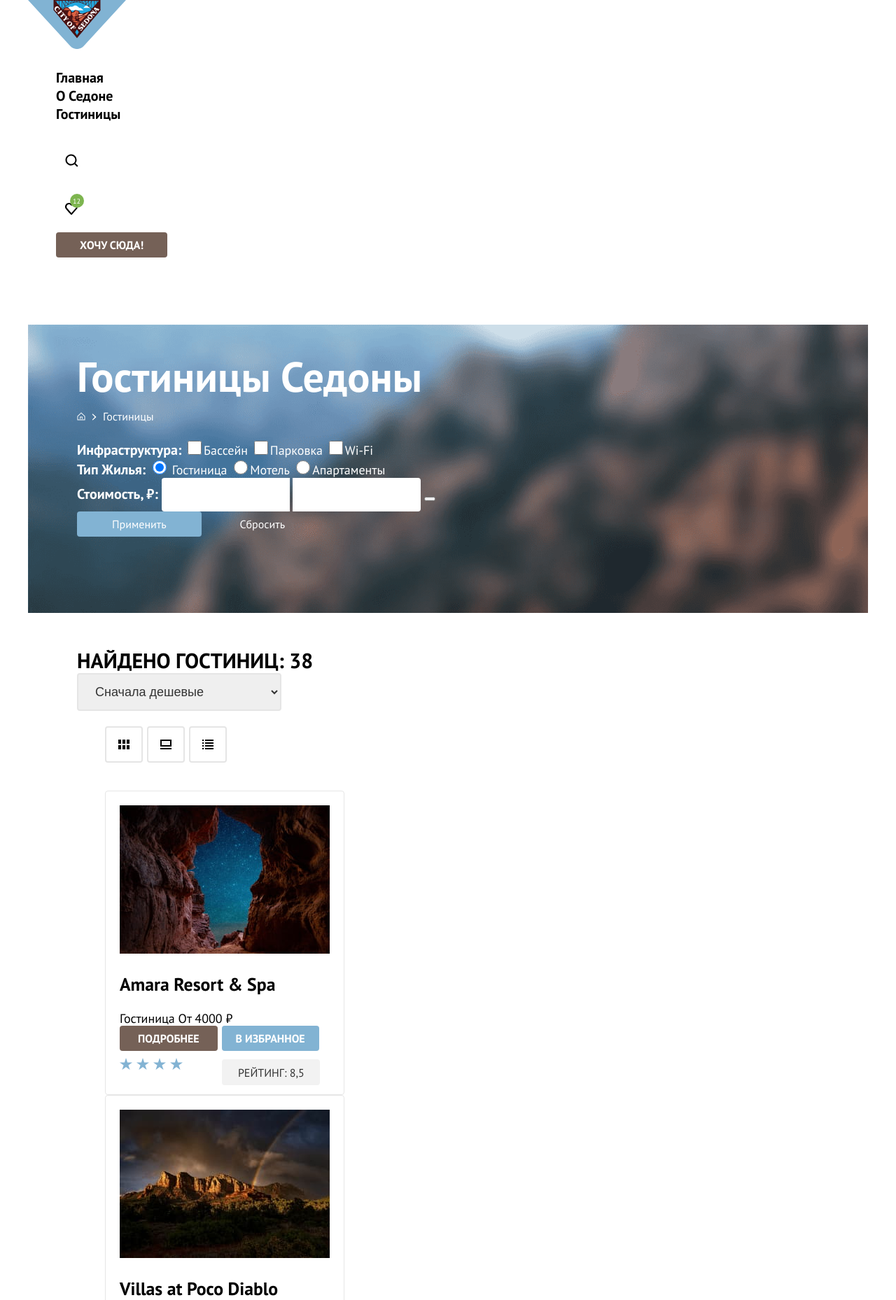
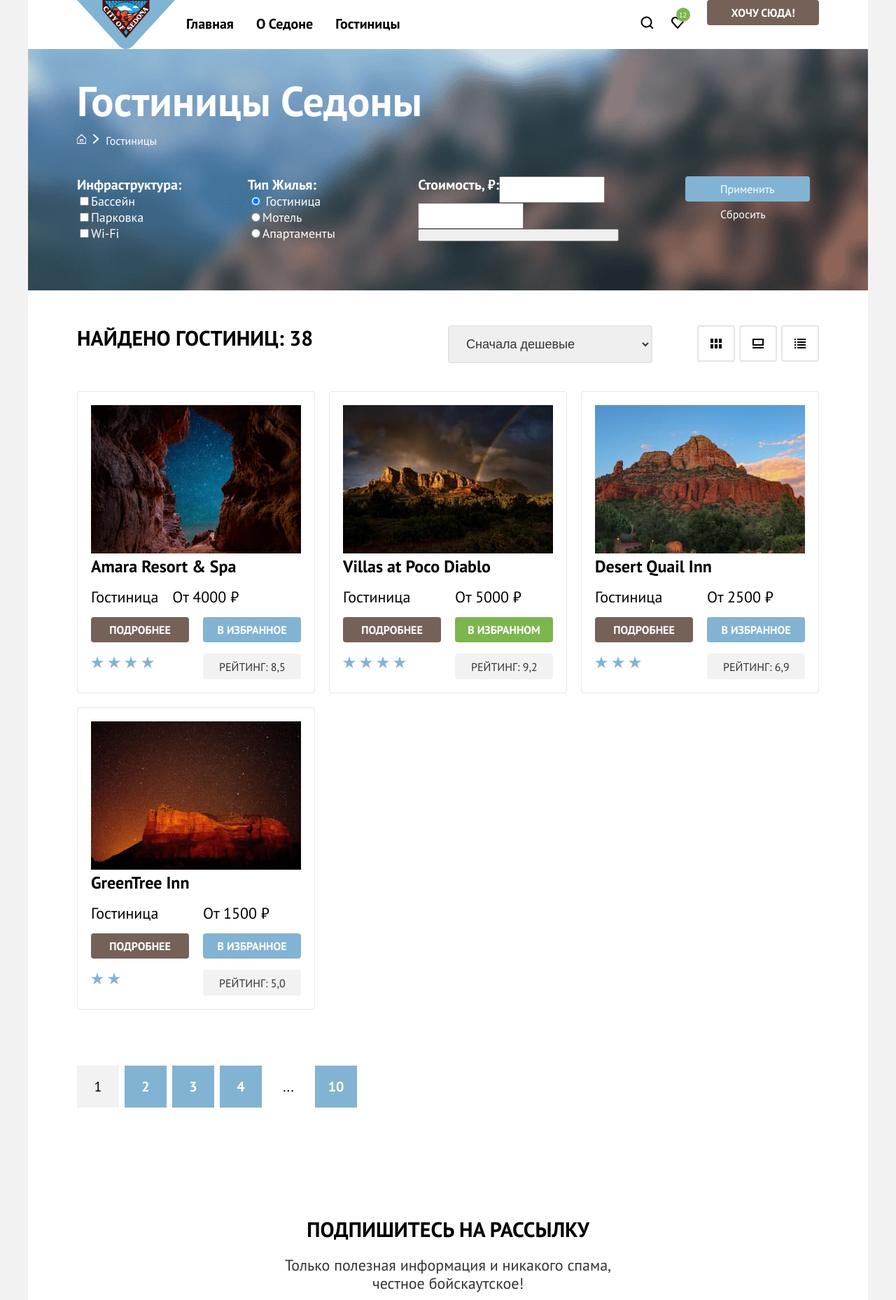
Before and after one commit to htmlacademy-htmlcss/2565795-sedona-2, a plain HTML site: page catalog.html in a window 1280 px wide. Shown: the top 1858 px of the page at 70% size. Drawn offline with Linux system fonts and the light colour scheme.

Commit message:
раздел 5.Флексбоксы. ДЗ

```diff
--- a/catalog.html
+++ b/catalog.html
@@ -16,44 +16,40 @@
             height="70"
             alt="Логотип Sedona"
           />
-          <ul>
-            <li class="nav-menu-link"><a href="index.html">Главная</a></li>
-            <li class="nav-menu-link">
-              <a href="index.html#reasons_visit">О Седоне</a>
+          <ul class="nav-menu-links">
+            <li class="nav-menu-link-item">
+              <a href="index.html" class="nav-menu-link">Главная</a>
             </li>
-            <li class="nav-menu-link"><a href="catalog.html">Гостиницы</a></li>
+            <li class="nav-menu-link-item">
+              <a href="index.html#reasons_visit" class="nav-menu-link"
+                >О Седоне</a
+              >
+            </li>
+            <li class="nav-menu-link-item">
+              <a href="catalog.html" class="nav-menu-link">Гостиницы</a>
+            </li>
           </ul>
         </nav>
         <div class="others-links-header">
-          <ul>
+          <ul class="others-links-header-list">
             <li>
               <a href="#" class="links-icon icon-search"></a>
             </li>
             <li>
               <a href="#" class="links-icon icon-favorites"></a>
             </li>
-            <li><a href="#" class="btn want-here">ХОЧУ СЮДА!</a></li>
           </ul>
+          <button class="btn want-here">ХОЧУ СЮДА!</button>
         </div>
       </div>
     </header>
-    <main>
+    <main class="main-container">
       <section id="filter-hotels">
         <div class="container-filter-hotels">
           <h1 class="catalog-header">Гостиницы Седоны</h1>
           <div class="icons-breadcrumbs">
-            <img
-              src="images/icons-home.svg"
-              width="12"
-              height="12"
-              alt="Иконка возврата на главную"
-            />
-            <img
-              src="images/icons-breadcrumbs.svg"
-              width="6.39"
-              height="10"
-              alt="Хлебные крошки"
-            />
+            <a class="breadcrumbs-home" href="#"></a>
+            <a class="breadcrumbs-arrow" href=""></a>
             <span>Гостиницы</span>
           </div>
           <form
@@ -62,7 +58,7 @@
             class="all-form"
           >
             <div class="infrastructure-form">
-              <span class="form-title">Инфраструктура:</span>
+              <span class="form-header">Инфраструктура:</span>
               <label>
                 <input type="checkbox" name="pool" id="pool" />Бассейн
               </label>
@@ -74,7 +70,7 @@
               </label>
             </div>
             <div class="housing-form">
-              <span class="form-title">Тип Жилья:</span>
+              <span class="form-header">Тип Жилья:</span>
               <label>
                 <input
                   type="radio"
@@ -103,25 +99,29 @@
               </label>
             </div>
             <div class="price-form">
-              <span class="form-title">Стоимость, ₽:</span>
-              <input type="text" name="price-1" value="0" />
-              <input type="text" name="price-2" value="9000" />
+              <span class="form-header">Стоимость, ₽:</span>
+              <input type="text" name="price-1" value="0" class="input-1" />
+              <input type="text" name="price-2" value="9000" class="input-2" />
               <button></button>
             </div>
+            <div class="btns-form">
               <input
                 type="submit"
                 value="Применить"
                 class="infrastructure-form-btn"
               />
               <button class="infrastructure-form-btn reset">Сбросить</button>
+            </div>
           </form>
         </div>
       </section>
       <section id="result-search">
-        <div class="container-result-search">
-          <div class="filter-search-wrapper">
+        <div class="container-filter-search">
+          <div class="filter-search-text">
             <h2 class="visually-hidden">Результаты поиска</h2>
             <span class="search-header">Найдено гостиниц: 38</span>
+          </div>
+          <div class="filter-search-activity">
             <form action="https://echo.htmlacademy.ru/" method="get">
               <select
                 name="filter-price"
@@ -143,8 +143,9 @@
               </li>
             </ul>
           </div>
+        </div>
         <div class="list-hotels-wrapper">
-            <ul>
+          <ul class="list-hotels">
             <li class="hotel">
               <img
                 src="images/hotel-1.jpg"
@@ -152,20 +153,20 @@
                 height="212"
                 alt="Фото гостиницы"
               />
+              <div class="hotel-item-text">
                 <h3 class="title-hotel">Amara Resort & Spa</h3>
-                <div class="text-hotel">
                 <span>Гостиница</span>
                 <span>От 4000 ₽</span>
-                </div>
                 <button class="detail-btn">ПОДРОБНЕЕ</button>
                 <button class="add-favorite-btn">В ИЗБРАННОЕ</button>
-                <img
-                  src="images/stars-4.svg"
-                  width="140"
-                  height="37"
-                  alt="Количество звезд у гостиницы : 4"
-                />
+                <div class="stars">
+                  <span class="star"></span>
+                  <span class="star"></span>
+                  <span class="star"></span>
+                  <span class="star"></span>
+                </div>
                 <span class="rating">Рейтинг: 8,5</span>
+              </div>
             </li>
             <li class="hotel">
               <img
@@ -174,20 +175,20 @@
                 height="212"
                 alt="Фото гостиницы"
               />
+              <div class="hotel-item-text">
                 <h3 class="title-hotel">Villas at Poco Diablo</h3>
-                <div class="text-hotel">
                 <span class="housing-class">Гостиница</span>
                 <span class="price">От 5000 ₽</span>
-                </div>
                 <button class="detail-btn">ПОДРОБНЕЕ</button>
                 <button class="add-favorite-btn">В ИЗБРАННОМ</button>
-                <img
-                  src="images/stars-4.svg"
-                  width="140"
-                  height="37"
-                  alt="Количество звезд у гостиницы : 4"
-                />
+                <div class="stars">
+                  <span class="star"></span>
+                  <span class="star"></span>
+                  <span class="star"></span>
+                  <span class="star"></span>
+                </div>
                 <span class="rating">Рейтинг: 9,2</span>
+              </div>
             </li>
             <li class="hotel">
               <img
@@ -196,20 +197,19 @@
                 height="212"
                 alt="Фото гостиницы"
               />
+              <div class="hotel-item-text">
                 <h3 class="title-hotel">Desert Quail Inn</h3>
-                <div class="text-hotel">
                 <span class="housing-class">Гостиница</span>
                 <span class="price">От 2500 ₽</span>
-                </div>
                 <button class="detail-btn">ПОДРОБНЕЕ</button>
                 <button class="add-favorite-btn">В ИЗБРАННОЕ</button>
-                <img
-                  src="images/stars-3.svg"
-                  width="140"
-                  height="37"
-                  alt="Количество звезд у гостиницы : 3"
-                />
+                <div class="stars">
+                  <span class="star"></span>
+                  <span class="star"></span>
+                  <span class="star"></span>
+                </div>
                 <span class="rating">Рейтинг: 6,9</span>
+              </div>
             </li>
             <li class="hotel">
               <img
@@ -218,20 +218,18 @@
                 height="212"
                 alt="Фото гостиницы"
               />
+              <div class="hotel-item-text">
                 <h3 class="title-hotel">GreenTree Inn</h3>
-                <div class="text-hotel">
                 <span class="housing-class">Гостиница</span>
                 <span class="price">От 1500 ₽</span>
-                </div>
                 <button class="detail-btn">ПОДРОБНЕЕ</button>
                 <button class="add-favorite-btn">В ИЗБРАННОЕ</button>
-                <img
-                  src="images/stars-2.svg"
-                  width="140"
-                  height="37"
-                  alt="Количество звезд у гостиницы : 2"
-                />
+                <div class="stars">
+                  <span class="star"></span>
+                  <span class="star"></span>
+                </div>
                 <span class="rating">Рейтинг: 5,0</span>
+              </div>
             </li>
           </ul>
         </div>
@@ -243,16 +241,14 @@
           <li class="page"><span>...</span></li>
           <li class="page"><a href="#">10</a></li>
         </ul>
-        </div>
       </section>
     </main>
     <footer>
       <section id="footer-subscription">
         <div class="container-footer-subscription footer-catalog">
-          <div class="footer-subscription-wrapper">
-            <article>
-              <h2>ПОДПИШИТЕСЬ НА РАССЫЛКУ</h2>
-              <p>
+          <article class="subscription-article">
+            <h2 class="subscription-header">ПОДПИШИТЕСЬ НА РАССЫЛКУ</h2>
+            <p class="subscription-text">
               Только полезная информация и никакого спама,<br />
               честное бойскаутское!
             </p>
@@ -265,11 +261,10 @@
             <input type="submit" class="subscribe-btn" value="ПОДПИСАТЬСЯ" />
           </article>
         </div>
-        </div>
       </section>
       <section id="footer-company-info">
         <div class="footer-company-info-container">
-          <ul>
+          <ul class="social-networks">
             <li>
               <a href="#" class="links-icon icon-vk" title="Ссылка на vk"></a>
             </li>
--- a/styles/styles.css
+++ b/styles/styles.css
@@ -1,3 +1,4 @@
+/* SETTINGS */
 @font-face {
   font-family: "PT Sans";
   src: url(../fonts/ptsans-400.woff2) format("woff2");
@@ -15,13 +16,39 @@
 .visually-hidden {
   display: none;
 }
+ul {
+  list-style: none;
+}
+ul,
+h1,
+h2,
+h3,
+img,
+li,
+a,
+button,
+span,
+section,
+p,
+div {
+  margin: 0;
+  padding: 0;
+}
 input,
 button {
   font-family: inherit;
   font-weight: inherit;
   color: inherit;
 }
+html {
+  background-color: rgba(242, 242, 242, 1);
+  margin: 0;
+  min-height: 100%;
+}
 body {
+  display: flex;
+  flex-direction: column;
+  min-height: 100%;
   box-sizing: border-box;
   font-family: "PT Sans", sans-serif;
   font-size: 22px;
@@ -29,24 +56,59 @@ body {
   font-weight: 400;
   background-color: rgba(255, 255, 255, 1);
   color: rgba(0, 0, 0, 1);
-  width: 1200px;
+  max-width: 1200px;
   margin: 0 auto;
+  list-style: none;
 }
+.main-container {
+  flex-grow: 1;
+}
+
+/* HEADER */
 .container-header {
-  height: 64px;
+  display: flex;
+  justify-content: space-between;
+  padding-left: 70px;
+  padding-right: 70px;
+}
+.nav-menu-header {
+  display: flex;
+}
+.nav-menu-links {
+  display: flex;
+  width: 507px;
 }
 .nav-menu-link {
-  list-style: none;
-}
-.nav-menu-link a {
   font-size: 20px;
   line-height: 24px;
   font-weight: 700;
   text-decoration: none;
   color: rgba(0, 0, 0, 1);
 }
-.nav-menu-link a:hover {
-  border-bottom: 2px solid rgba(117, 98, 87, 1);
+.nav-menu-link-item {
+  padding: 20px 16px;
+}
+.others-links-header {
+  display: flex;
+  width: 268px;
+  justify-content: space-between;
+}
+.others-links-header-list {
+  display: flex;
+  max-width: 80px;
+}
+.btn {
+  background-color: rgba(117, 97, 87, 1);
+  border: none;
+  border-radius: 4px;
+  font-weight: 700;
+  color: rgba(255, 255, 255, 1);
+}
+.want-here {
+  width: 160px;
+  height: 36px;
+  font-size: 16px;
+  line-height: 20px;
 }
 .links-icon {
   display: inline-block;
@@ -63,22 +125,11 @@ body {
   width: 44px;
   height: 64px;
 }
-.btn {
-  text-decoration: none;
-  padding: 8px 34px;
-  background-color: rgba(117, 97, 87, 1);
-  border-radius: 4px;
-  color: rgba(255, 255, 255, 1);
-}
-.want-here {
-  font-size: 16px;
-  line-height: 20px;
-  font-weight: 700;
-  border: none;
-}
+
+/* WELCOME */
 .container-welcome-image {
+  background: aliceblue url(../images/mountains-background.jpg) no-repeat center;
   height: 485px;
-  background: aliceblue url(../images/mountains-background.jpg) no-repeat center;
   margin-bottom: 69px;
 }
 .container-welcome-image img {
@@ -89,49 +140,56 @@ body {
 .container-welcome-text {
   text-align: center;
   margin-bottom: 90px;
+  color: rgba(51, 51, 51, 1);
 }
-.list-header {
+.welcome-header {
+  margin: 0 auto;
+  width: 620px;
+  margin-bottom: 25px;
   text-transform: uppercase;
   font-size: 30px;
-  font-weight: 700;
   line-height: 36px;
-  margin: 0 auto;
-  margin-bottom: 20px;
-  text-align: center;
-}
-.welcome-header {
-  width: 620px;
-  margin-bottom: 25px;
 }
 .container-sedona-info {
   margin-bottom: 64px;
 }
-ul {
-  list-style: none;
+
+/* REASONS */
+
+.list-reasons {
+  display: flex;
+  flex-direction: row;
+  flex-wrap: wrap;
 }
-.list-elem {
-  width: 400px;
+.list-reason-item {
+  flex: 0 0 400px;
   text-align: center;
   padding-top: 112px;
   padding-bottom: 112px;
 }
 
-.list-header {
+.list-reason-header {
   margin: 0 auto;
   width: 175px;
   text-transform: uppercase;
-  font-weight: 700;
   font-size: 24px;
   line-height: 28px;
-  margin-bottom: 30px;
+  font-weight: 700;
+  margin-bottom: 62px;
 }
-.list-elem-text {
+.list-reason-item-text {
   margin: 0 auto;
   padding-left: 85px;
   padding-right: 85px;
   color: rgba(51, 51, 51, 1);
   font-size: 18px;
   line-height: 21px;
+}
+.reason-image {
+  display: block;
+  height: 385px;
+  flex: 0 0 800px;
+  padding: 0;
 }
 .dark {
   padding-top: 102px;
@@ -145,48 +203,91 @@ ul {
 .light {
   background-color: rgba(131, 179, 211, 0.2);
 }
+
+/* ADVICE */
+
 .container-advice {
   text-align: center;
-  margin-bottom: 64px;
 }
 .wrapper-advice-text {
   margin-bottom: 64px;
 }
 .advice-header {
+  font-size: 30px;
+  line-height: 36px;
+  margin: 0 auto;
   width: 505px;
+  text-transform: uppercase;
+  margin-bottom: 20px;
 }
-.wrapper-advice-list {
-  margin-bottom: 96px;
+
+.advice-text {
+  color: rgba(51, 51, 51, 1);
 }
+
 .advice-list {
-  padding-top: 81px;
-  padding-bottom: 81px;
+  display: flex;
+  flex-direction: row;
 }
-.list-elem img {
+.advice-item {
+  width: 230px;
+  padding: 81px 85px;
+  color: rgba(51, 51, 51, 1);
+  font-size: 18px;
+  line-height: 21px;
+}
+.advice-item-header {
+  text-transform: uppercase;
+  font-size: 24px;
+  line-height: 28px;
   margin-bottom: 30px;
 }
-.wrapper-advice-search-header {
-  margin-bottom: 54px;
+.advice-item img {
+  margin-bottom: 30px;
+}
+
+/* ADVICE-SEARCH */
+.container-hotel-search {
+  padding-top: 96px;
+  padding-bottom: 96px;
+  text-align: center;
+}
+.hotel-search-header {
+  font-size: 30px;
+  line-height: 36px;
+  margin-bottom: 20px;
+  text-transform: uppercase;
 }
 .search-hotel {
   padding: 8px 50px;
   font-size: 20px;
   line-height: 36px;
 }
+.hotel-search-text {
+  margin-bottom: 54px;
+}
+
+/* SUBSCRIPTION */
+
 .container-footer-subscription {
   text-align: center;
-  height: 415px;
   background-color: rgba(0, 0, 0, 1);
   color: white;
   background-image: url(../images/background-subscribe.jpg);
   background-size: cover;
   background-repeat: no-repeat;
 }
-.footer-subscription-wrapper {
+.subscription-article {
   padding-top: 96px;
+  padding-bottom: 104px;
+}
+.subscription-header {
+  font-size: 30px;
+  line-height: 36px;
+  margin-bottom: 20px;
 }
 
-article p {
+.subscription-text {
   margin-bottom: 54px;
 }
 .subscribe-input {
@@ -210,8 +311,20 @@ article p {
   border-bottom-right-radius: 4px;
   border: none;
 }
+
+/* FOOTER */
+
 .footer-company-info-container {
-  padding: 40px 70px;
+  padding: 40px 70px 30px;
+  display: flex;
+  flex-direction: row;
+  justify-content: space-between;
+}
+.social-networks {
+  width: 142px;
+  display: flex;
+  flex-direction: row;
+  justify-content: space-around;
 }
 .icon-vk {
   background-image: url(../images/footer-logo-vk.svg);
@@ -240,69 +353,91 @@ article p {
   height: 33px;
 }
 
-/* CATALOG */
+/* CATALOG PAGE */
 
 .container-filter-hotels {
   position: relative;
   color: rgba(255, 255, 255, 1);
-  margin-top: 400px; /*Убрать */
-  height: 412px;
   background: black url(../images/background-filter.png) no-repeat;
   background-size: cover;
   margin-bottom: 50px;
+  padding: 35px 70px 70px;
 }
-
 .catalog-header {
   font-size: 60px;
   line-height: 78px;
   font-weight: 700;
-  padding-left: 70px;
-  padding-top: 35px;
+  margin-bottom: 8px;
 }
 .icons-breadcrumbs {
+  width: 114px;
+  display: flex;
+  flex-direction: row;
+  justify-content: space-between;
+  margin-bottom: 40px;
   font-size: 16px;
   line-height: 21px;
-  position: absolute;
-  left: 70px;
-  top: 121px;
+  font-weight: 400;
 }
-.icons-breadcrumbs img {
-  margin-right: 5px;
+
+.breadcrumbs-home {
+  display: block;
+  background-image: url(../images/icons-home.svg);
+  background-repeat: no-repeat;
+  background-size: cover;
+  background-position: center;
+  width: 13px;
+  height: 15px;
 }
-.all-form {
-  padding-left: 70px;
-  font-size: 18px;
-  line-height: 23px;
+.breadcrumbs-arrow {
+  display: block;
+  background-image: url(../images/icons-breadcrumbs.svg);
+  background-repeat: no-repeat;
+  background-size: cover;
+  background-position: center;
+  width: 8px;
+  height: 15px;
 }
-.form-title {
+
+.form-header {
   font-size: 20px;
   line-height: 24px;
   font-weight: 700;
 }
-.infrastructure-form input {
-  border-radius: 4px;
-  width: 20px;
-  height: 20px;
+.all-form {
+  display: flex;
+  flex-direction: row;
+  font-size: 18px;
+  line-height: 23px;
+  justify-content: space-between;
 }
-.housing-form input {
-  width: 20px;
-  height: 20px;
+.infrastructure-form {
+  display: flex;
+  flex-direction: column;
+  width: 150px;
 }
-.price-form input {
+.housing-form {
+  display: flex;
+  flex-direction: column;
+  width: 150px;
+}
+.price-form {
+  display: flex;
+  flex-direction: row;
+  width: 288px;
+  flex-wrap: wrap;
+}
+.price-form button {
+  width: 287px;
+}
+.input-1 {
   width: 143px;
-  padding: 12px 20px;
-  border: none;
-  font-size: 18px;
-  font-weight: 700;
-  line-height: 24px;
 }
-.price-form input:nth-child(2) {
-  border-top-left-radius: 4px;
-  border-bottom-left-radius: 4px;
+.input-2 {
+  width: 143px;
 }
-.price-form input:nth-child(3) {
-  border-top-right-radius: 4px;
-  border-bottom-right-radius: 4px;
+.btns-form {
+  width: 191px;
 }
 .infrastructure-form-btn {
   font-size: 16px;
@@ -317,11 +452,24 @@ article p {
 .reset {
   background-color: rgba(130, 179, 211, 0);
 }
-.container-result-search {
-  padding-left: 70px;
+
+/* RESULT-SEARCH */
+
+.container-filter-search {
+  max-width: 1060px;
+  margin: 0 auto;
+  display: flex;
+  flex-direction: row;
+  margin-bottom: 40px;
+  justify-content: space-between;
 }
-.filter-search-wrapper {
-  margin-bottom: 40px;
+.filter-search-text {
+  width: 50%;
+}
+.filter-search-activity {
+  width: 50%;
+  display: flex;
+  justify-content: space-between;
 }
 .search-header {
   font-size: 30px;
@@ -362,17 +510,49 @@ article p {
 .button-3 {
   background-image: url(../images/view-icon-3.svg);
 }
+
+/* LIST-HOTELS */
+
+.list-hotels-wrapper {
+  width: 1060px;
+  margin: 0 auto;
+  margin-bottom: 80px;
+}
+.list-hotels {
+  display: flex;
+  flex-direction: row;
+  flex-wrap: wrap;
+  gap: 20px;
+}
 .hotel {
   width: 300px;
-  padding: 20px;
+  padding: 19px;
   border: 1px solid rgba(230, 230, 230, 1);
   border-radius: 4px;
+}
+.title-hotel {
+  font-size: 24px;
+  line-height: 28px;
+  width: 300px;
+}
+.housing-class {
+  width: 140px;
+}
+.price {
+  width: 140px;
+}
+.hotel-item-text {
+  display: flex;
+  flex-wrap: wrap;
+  gap: 16px 20px;
 }
 .text-hotel {
   font-size: 18px;
   line-height: 21px;
+  color: rgba(51, 51, 51, 1);
 }
 .detail-btn {
+  width: 140px;
   font-size: 16px;
   line-height: 20px;
   font-weight: 700;
@@ -383,6 +563,7 @@ article p {
   background-color: rgba(117, 97, 87, 1);
 }
 .add-favorite-btn {
+  width: 140px;
   font-size: 16px;
   line-height: 20px;
   font-weight: 700;
@@ -396,6 +577,18 @@ article p {
   background-color: rgba(125, 181, 79, 1);
   padding: 8px 18px;
 }
+.stars {
+  width: 140px;
+}
+.star {
+  display: inline-block;
+  background-image: url(../images/star.svg);
+  background-repeat: no-repeat;
+  background-size: cover;
+  background-position: center;
+  width: 18px;
+  height: 17px;
+}
 .rating {
   color: rgba(51, 51, 51, 1);
   text-transform: uppercase;
@@ -404,6 +597,14 @@ article p {
   padding: 9px 22px 8px 23px;
   background-color: rgba(242, 242, 242, 1);
   border-radius: 4px;
+}
+.pages-list {
+  width: 1060px;
+  margin: 0 auto;
+  display: flex;
+  flex-direction: row;
+  gap: 8px;
+  margin-bottom: 60px;
 }
 .page {
   background-color: rgba(130, 179, 211, 1);
```
Also changed, not shown: index.html (+70 -46 lines), images/star.svg (added). Lines whose indentation alone changed are shown as unchanged.
